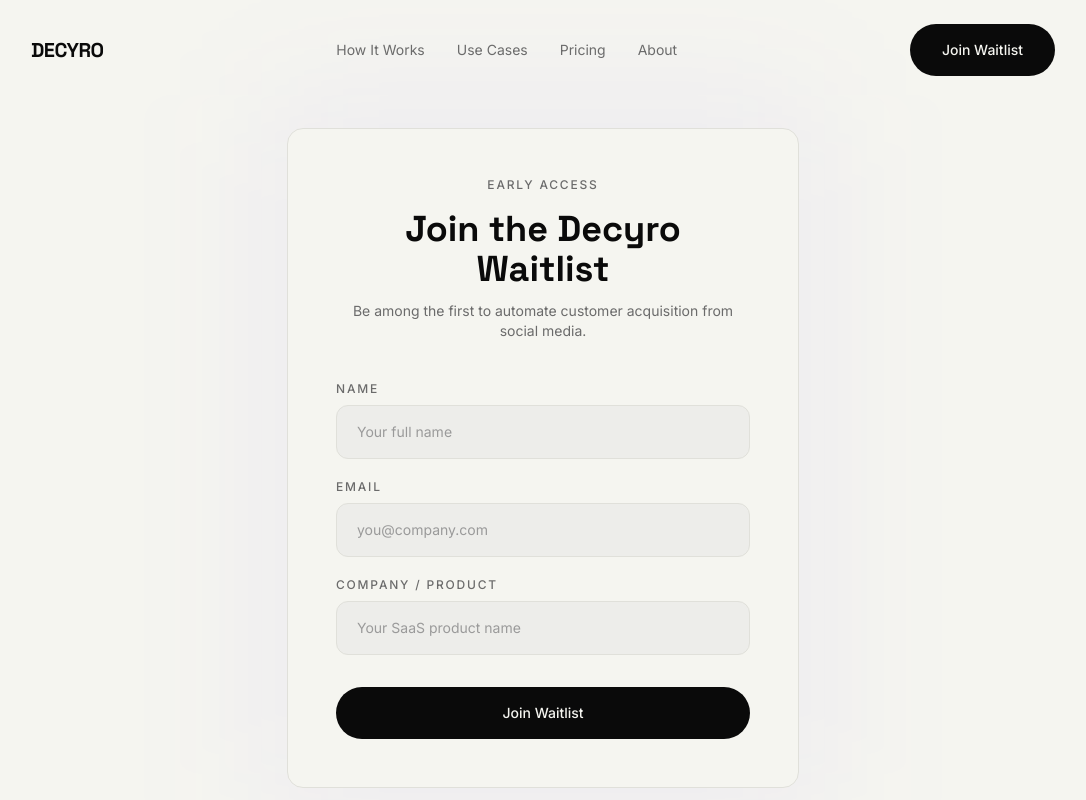
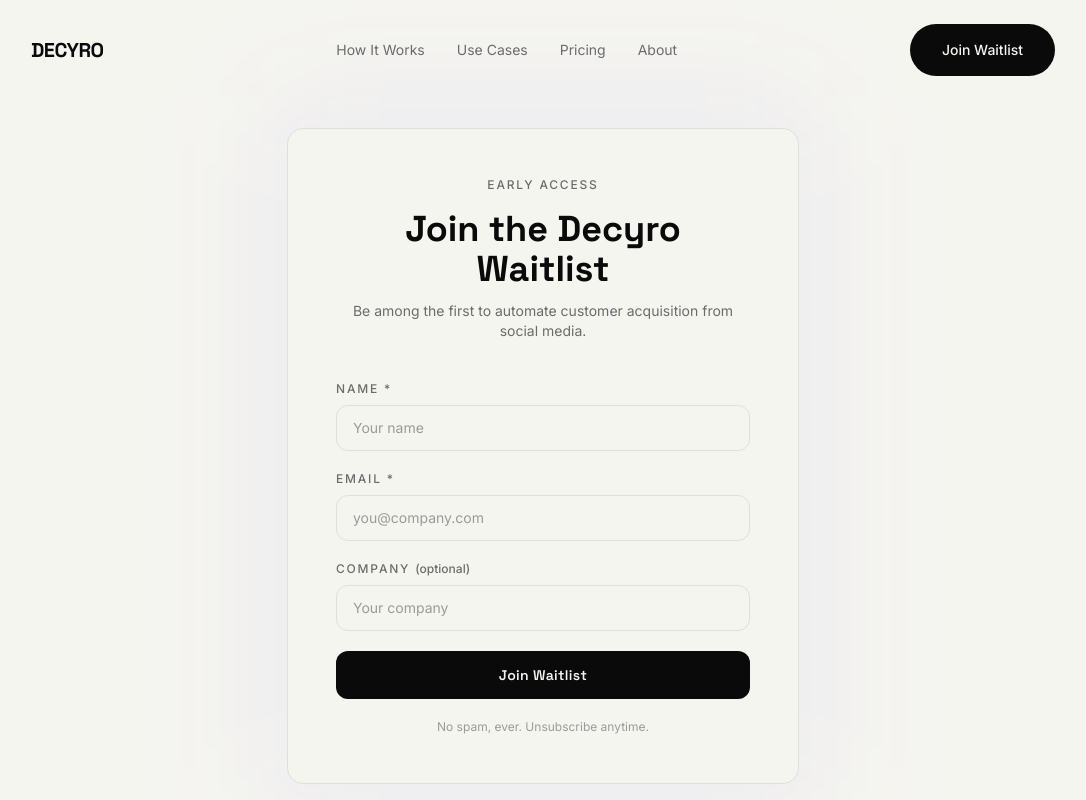
Before and after one commit to nikeshsundar/decyro1, a Next.js app: page /waitlist in a window 1280 px wide. Shown: the top 800 px of the page, without its empty margins (97-1183 px from the left). Built offline with nearby package versions, Linux system fonts and the light colour scheme.

Commit message:
Add Supabase waitlist integration, enhanced FAQ, social proof section, and marquee animation

```diff
--- a/package.json
+++ b/package.json
@@ -9,6 +9,7 @@
     "lint": "next lint"
   },
   "dependencies": {
+    "@supabase/supabase-js": "^2.95.3",
     "framer-motion": "^11.15.0",
     "lucide-react": "^0.468.0",
     "next": "14.2.21",
--- a/src/app/globals.css
+++ b/src/app/globals.css
@@ -26,13 +26,16 @@
 ::-webkit-scrollbar {
   width: 6px;
 }
+
 ::-webkit-scrollbar-track {
   background: #F5F5F0;
 }
+
 ::-webkit-scrollbar-thumb {
   background: #C0C0B8;
   border-radius: 3px;
 }
+
 ::-webkit-scrollbar-thumb:hover {
   background: #9A9A9A;
 }
@@ -48,6 +51,7 @@
   position: relative;
   display: inline-block;
 }
+
 .link-hover::after {
   content: "";
   position: absolute;
@@ -58,17 +62,29 @@
   background-color: currentColor;
   transition: width 0.3s cubic-bezier(0.25, 0.1, 0.25, 1);
 }
+
 .link-hover:hover::after {
   width: 100%;
 }
 
-/* ---- Marquee ---- */
+/* ---- Marquee (left-right slide) ---- */
+@keyframes marquee-slide {
+  0% {
+    transform: translateX(0);
+  }
+
+  100% {
+    transform: translateX(-30%);
+  }
+}
+
 .marquee-track {
   display: flex;
   gap: 3rem;
-  animation: marquee 30s linear infinite;
+  animation: marquee-slide 6s ease-in-out infinite alternate;
   width: max-content;
 }
+
 .marquee-track:hover {
   animation-play-state: paused;
 }
--- a/src/components/waitlist-form.tsx
+++ b/src/components/waitlist-form.tsx
@@ -1,38 +1,77 @@
 "use client";
 
 import { useState } from "react";
-import { motion } from "framer-motion";
-import Button from "./button";
-import Reveal from "./reveal";
+import { motion, AnimatePresence } from "framer-motion";
+import { supabase } from "@/lib/supabase";
 
 export default function WaitlistForm() {
-    const [submitted, setSubmitted] = useState(false);
-    const [formData, setFormData] = useState({
-        name: "",
-        email: "",
-        company: "",
-    });
+    const [form, setForm] = useState({ name: "", email: "", company: "" });
+    const [status, setStatus] = useState<"idle" | "loading" | "success" | "error">("idle");
+    const [errorMsg, setErrorMsg] = useState("");
 
-    const handleSubmit = (e: React.FormEvent) => {
+    const handleChange = (e: React.ChangeEvent<HTMLInputElement>) => {
+        setForm((prev) => ({ ...prev, [e.target.name]: e.target.value }));
+    };
+
+    const handleSubmit = async (e: React.FormEvent) => {
         e.preventDefault();
-        if (formData.name && formData.email) {
-            setSubmitted(true);
+
+        if (!form.name.trim() || !form.email.trim()) {
+            setErrorMsg("Name and email are required.");
+            setStatus("error");
+            return;
+        }
+
+        if (!/^[^\s@]+@[^\s@]+\.[^\s@]+$/.test(form.email)) {
+            setErrorMsg("Please enter a valid email address.");
+            setStatus("error");
+            return;
+        }
+
+        setStatus("loading");
+        setErrorMsg("");
+
+        try {
+            const { error } = await supabase.from("waitlist").insert([
+                {
+                    name: form.name.trim(),
+                    email: form.email.trim().toLowerCase(),
+                },
+            ]);
+
+            if (error) {
+                console.error("Supabase error:", error);
+                if (error.code === "23505") {
+                    setErrorMsg("This email is already on the waitlist!");
+                    setStatus("error");
+                } else {
+                    setErrorMsg(`Error: ${error.message}`);
+                    setStatus("error");
+                }
+                return;
+            }
+
+            setStatus("success");
+            setForm({ name: "", email: "", company: "" });
+        } catch {
+            setErrorMsg("Network error. Please check your connection and try again.");
+            setStatus("error");
         }
     };
 
-    if (submitted) {
+    if (status === "success") {
         return (
             <motion.div
                 initial={{ opacity: 0, scale: 0.95 }}
                 animate={{ opacity: 1, scale: 1 }}
                 transition={{ duration: 0.5 }}
-                className="text-center py-12"
+                className="text-center py-16"
             >
-                <div className="w-16 h-16 rounded-full bg-accent/10 flex items-center justify-center mx-auto mb-6">
                 <motion.div
                     initial={{ scale: 0 }}
                     animate={{ scale: 1 }}
                     transition={{ delay: 0.2, type: "spring", stiffness: 200 }}
+                    className="w-16 h-16 mx-auto mb-6 rounded-full bg-accent/10 flex items-center justify-center"
                 >
                     <svg
                         width="32"
@@ -47,62 +86,108 @@
                         <polyline points="20 6 9 17 4 12" />
                     </svg>
                 </motion.div>
-                </div>
                 <h3 className="font-heading font-bold text-2xl text-fg mb-3">
                     You&apos;re on the list!
                 </h3>
-                <p className="text-muted font-body text-sm">
-                    We&apos;ll be in touch soon with early access details.
+                <p className="text-muted font-body max-w-sm mx-auto">
+                    We&apos;ll reach out when it&apos;s your turn. Keep an eye on your inbox.
                 </p>
             </motion.div>
         );
     }
 
     return (
-        <Reveal>
         <form onSubmit={handleSubmit} className="space-y-5">
             <div>
-                    <label className="label block mb-2">Name</label>
+                <label
+                    htmlFor="waitlist-name"
+                    className="block text-xs uppercase tracking-label font-medium text-muted mb-2"
+                >
+                    Name *
+                </label>
                 <input
+                    id="waitlist-name"
+                    name="name"
                     type="text"
-                        required
-                        value={formData.name}
-                        onChange={(e) =>
-                            setFormData({ ...formData, name: e.target.value })
-                        }
-                        placeholder="Your full name"
-                        className="w-full px-5 py-4 rounded-xl bg-card-bg border border-border text-fg text-sm font-body placeholder:text-muted-light focus:outline-none focus:border-accent focus:ring-1 focus:ring-accent/20 transition-all duration-300"
+                    value={form.name}
+                    onChange={handleChange}
+                    placeholder="Your name"
+                    className="w-full px-4 py-3 rounded-xl border border-border bg-bg text-fg font-body text-sm placeholder:text-muted-light focus:outline-none focus:ring-2 focus:ring-accent/30 focus:border-accent transition-all duration-200"
                 />
             </div>
+
             <div>
-                    <label className="label block mb-2">Email</label>
+                <label
+                    htmlFor="waitlist-email"
+                    className="block text-xs uppercase tracking-label font-medium text-muted mb-2"
+                >
+                    Email *
+                </label>
                 <input
+                    id="waitlist-email"
+                    name="email"
                     type="email"
-                        required
-                        value={formData.email}
-                        onChange={(e) =>
-                            setFormData({ ...formData, email: e.target.value })
-                        }
+                    value={form.email}
+                    onChange={handleChange}
                     placeholder="you@company.com"
-                        className="w-full px-5 py-4 rounded-xl bg-card-bg border border-border text-fg text-sm font-body placeholder:text-muted-light focus:outline-none focus:border-accent focus:ring-1 focus:ring-accent/20 transition-all duration-300"
+                    className="w-full px-4 py-3 rounded-xl border border-border bg-bg text-fg font-body text-sm placeholder:text-muted-light focus:outline-none focus:ring-2 focus:ring-accent/30 focus:border-accent transition-all duration-200"
                 />
             </div>
+
             <div>
-                    <label className="label block mb-2">Company / Product</label>
+                <label
+                    htmlFor="waitlist-company"
+                    className="block text-xs uppercase tracking-label font-medium text-muted mb-2"
+                >
+                    Company <span className="normal-case tracking-normal">(optional)</span>
+                </label>
                 <input
+                    id="waitlist-company"
+                    name="company"
                     type="text"
-                        value={formData.company}
-                        onChange={(e) =>
-                            setFormData({ ...formData, company: e.target.value })
-                        }
-                        placeholder="Your SaaS product name"
-                        className="w-full px-5 py-4 rounded-xl bg-card-bg border border-border text-fg text-sm font-body placeholder:text-muted-light focus:outline-none focus:border-accent focus:ring-1 focus:ring-accent/20 transition-all duration-300"
+                    value={form.company}
+                    onChange={handleChange}
+                    placeholder="Your company"
+                    className="w-full px-4 py-3 rounded-xl border border-border bg-bg text-fg font-body text-sm placeholder:text-muted-light focus:outline-none focus:ring-2 focus:ring-accent/30 focus:border-accent transition-all duration-200"
                 />
             </div>
-                <Button type="submit" variant="primary" className="w-full !mt-8">
-                    Join Waitlist
-                </Button>
+
+            <AnimatePresence>
+                {status === "error" && errorMsg && (
+                    <motion.p
+                        initial={{ opacity: 0, y: -5 }}
+                        animate={{ opacity: 1, y: 0 }}
+                        exit={{ opacity: 0, y: -5 }}
+                        className="text-red-500 text-sm font-body"
+                    >
+                        {errorMsg}
+                    </motion.p>
+                )}
+            </AnimatePresence>
+
+            <motion.button
+                type="submit"
+                disabled={status === "loading"}
+                whileHover={{ scale: 1.02 }}
+                whileTap={{ scale: 0.98 }}
+                className="w-full py-3.5 rounded-xl bg-fg text-bg font-heading font-semibold text-sm tracking-wide hover:bg-fg/90 transition-colors duration-200 disabled:opacity-60 disabled:cursor-not-allowed flex items-center justify-center gap-2"
+            >
+                {status === "loading" ? (
+                    <>
+                        <svg className="animate-spin h-4 w-4" viewBox="0 0 24 24">
+                            <circle className="opacity-25" cx="12" cy="12" r="10" stroke="currentColor" strokeWidth="4" fill="none" />
+                            <path className="opacity-75" fill="currentColor" d="M4 12a8 8 0 018-8V0C5.373 0 0 5.373 0 12h4zm2 5.291A7.962 7.962 0 014 12H0c0 3.042 1.135 5.824 3 7.938l3-2.647z" />
+                        </svg>
+                        Joining...
+                    </>
+                ) : (
+                    "Join Waitlist"
+                )}
+            </motion.button>
+
+            <p className="text-center text-xs text-muted-light font-body">
+                No spam, ever. Unsubscribe anytime.
+            </p>
         </form>
-        </Reveal>
     );
 }
--- /dev/null
+++ b/src/lib/supabase.ts
@@ -0,0 +1,6 @@
+import { createClient } from "@supabase/supabase-js";
+
+const supabaseUrl = "https://yvfkvogtskapgimqkqvw.supabase.co";
+const supabaseKey = "eyJhbGciOiJIUzI1NiIsInR5cCI6IkpXVCJ9.eyJpc3MiOiJzdXBhYmFzZSIsInJlZiI6Inl2Zmt2b2d0c2thcGdpbXFrcXZ3Iiwicm9sZSI6ImFub24iLCJpYXQiOjE3NzExNjQzOTksImV4cCI6MjA4Njc0MDM5OX0.raWhhV53uvO0I1oYxZ16Y82nHQ0SgPZ421rv6U08Z94";
+
+export const supabase = createClient(supabaseUrl, supabaseKey);
```
Also changed, not shown: src/app/page.tsx (+103 -39 lines), 1 other file (tests, documents, lock files or other folders). Lines whose indentation alone changed are shown as unchanged.
